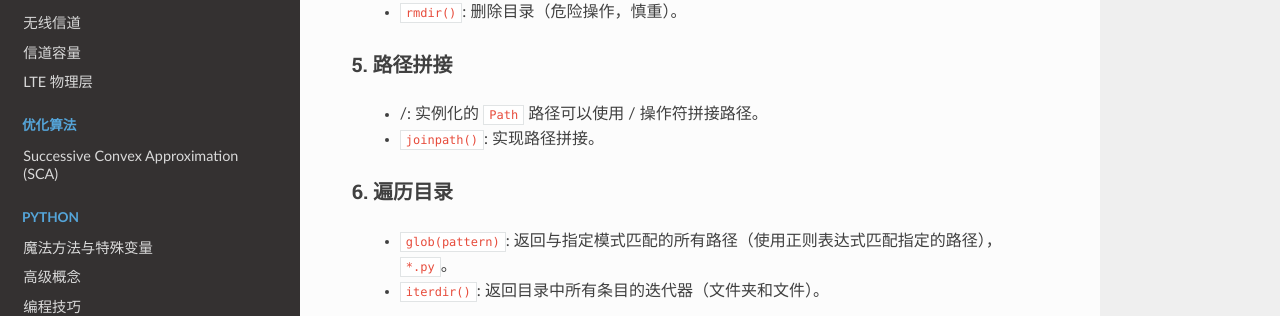
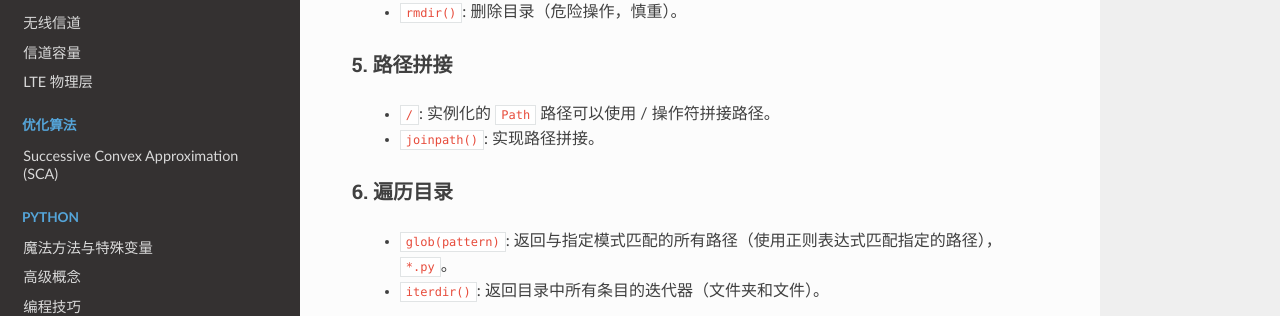
Before and after one commit to boyin96/WiCaNotes, a Sphinx documentation site: the page built from docs/source/pathlib.rst, in a window 1280 px wide and 900 px high, scrolled down 1323 px. Shown: the part 154-470 px from the top of the window. Built offline with Sphinx 7.4.7 and the Read the Docs theme 2.0.0, drawn with Linux system fonts in a browser that asks for light colours.

```diff
--- a/docs/source/pathlib.rst
+++ b/docs/source/pathlib.rst
@@ -60,7 +60,7 @@ pathlib 库讲解
 5. 路径拼接
 ^^^^^^^^^^^^^^^^^^^
 
-   - /: 实例化的 ``Path`` 路径可以使用 / 操作符拼接路径。
+   - ``/``: 实例化的 ``Path`` 路径可以使用 / 操作符拼接路径。
    - ``joinpath()``: 实现路径拼接。
 
 6. 遍历目录
```
